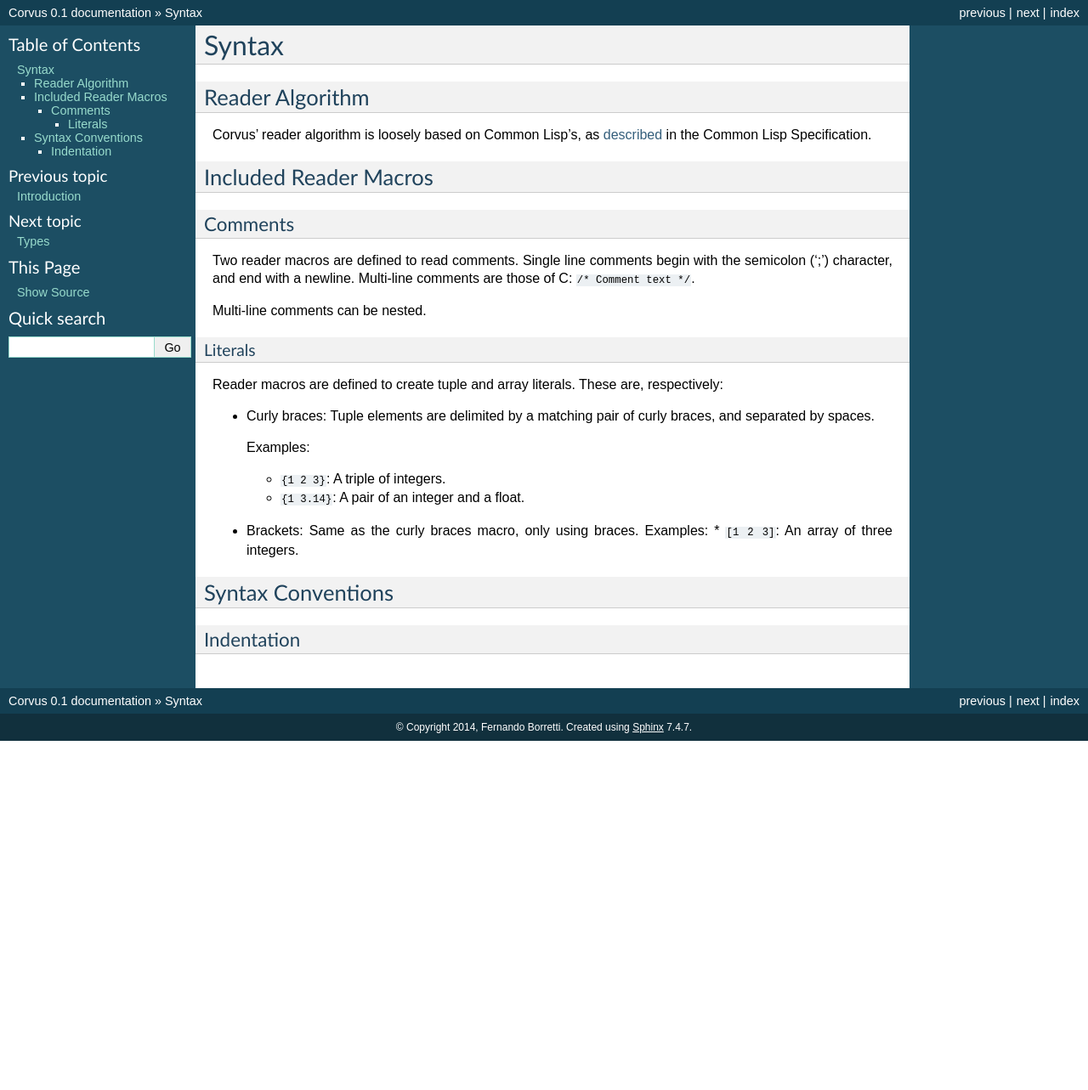
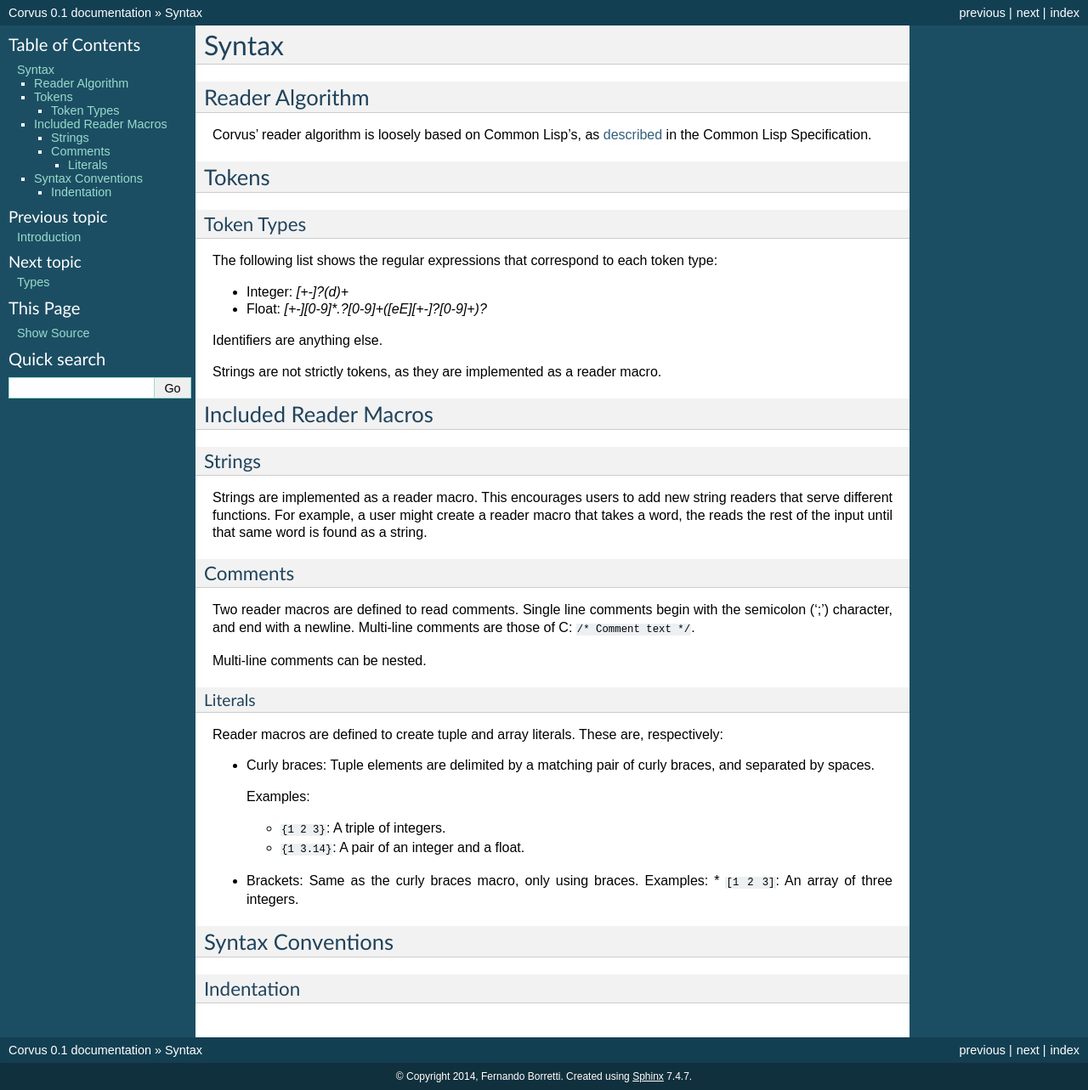
Before and after one commit to eudoxia0/corvus, a Sphinx documentation site: the page built from docs/syntax.rst, in a window 1280 px wide. Shown: the whole page at 85% size. Built offline with Sphinx 7.4.7, drawn with Linux system fonts in a browser that asks for light colours; formulas are drawn with MathJax 3; before the commit the page ends 900 px from its top, so only the background shows below that.

Commit message:
Add docs on token types

```diff
--- a/docs/syntax.rst
+++ b/docs/syntax.rst
@@ -9,8 +9,32 @@ Corvus' reader algorithm is loosely based on Common Lisp's, as `described
 <http://www.lispworks.com/documentation/HyperSpec/Body/02_b.htm>`_ in the Common
 Lisp Specification.
 
+Tokens
+======
+
+Token Types
+-----------
+
+The following list shows the regular expressions that correspond to each token
+type:
+
+* Integer: `[+-]?(\d)+`
+* Float: `[+-][0-9]*\.?[0-9]+([eE][+-]?[0-9]+)?`
+
+Identifiers are anything else.
+
+Strings are not strictly tokens, as they are implemented as a reader macro.
+
 Included Reader Macros
 ======================
+
+Strings
+-------
+
+Strings are implemented as a reader macro. This encourages users to add new
+string readers that serve different functions. For example, a user might create
+a reader macro that takes a word, the reads the rest of the input until that
+same word is found as a string.
 
 Comments
 --------
```
